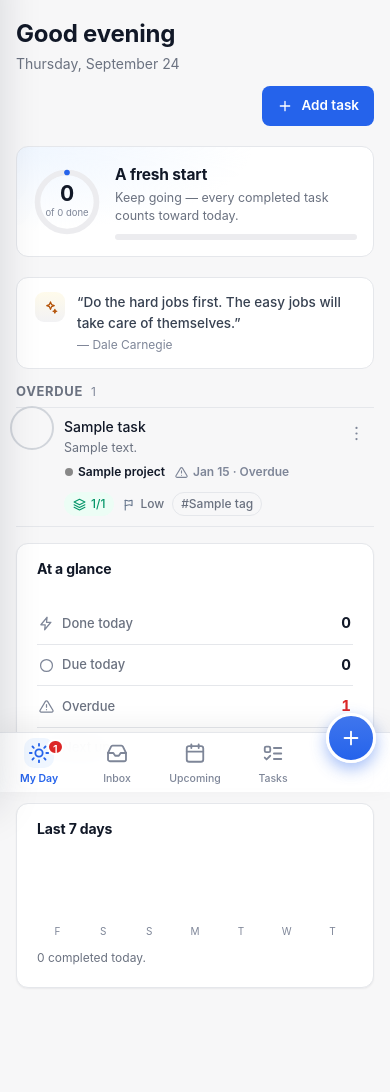
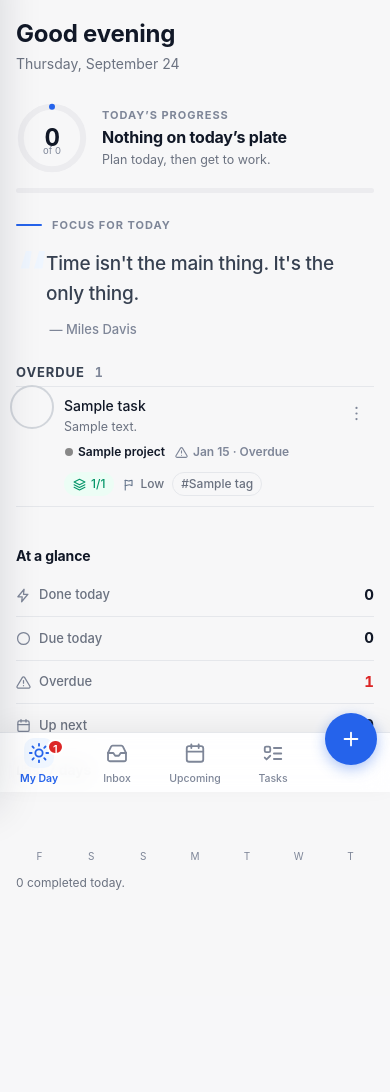
Before and after one commit to anrmz/django-task-manager, a Django app: page /my-day/ in a window 390 px wide. Shown: the part 52-1144 px from the top of the page. After the commit the page ends 942 px from the top, so only its background shows below. Run offline with Django 5.2, Linux system fonts and the light colour scheme; a user stored in the database is signed in; tables that the repository leaves empty hold one stand-in row (values such as "Sample post"); some web fonts are replaced.

Commit message:
Refine mobile My Day UX and quote experience

```diff
--- a/static/css/dashboard.css
+++ b/static/css/dashboard.css
@@ -25,23 +25,58 @@
     gap: 16px;
 }
 
-/* ---- Progress ring ------------------------------------------------------ */
+/* ---- My Day vertical rhythm: intent-driven spacing, no stacked cards ---- */
 
-.ring-card {
+.my-day .dash-main {
+    gap: 0;
+}
+.my-day .my-day-progress {
+    margin-bottom: var(--sp-5);
+}
+.my-day .my-day-progress + .editorial-quote {
+    margin-top: var(--sp-1);
+}
+.my-day .editorial-quote {
+    margin-bottom: var(--sp-7);
+}
+.my-day .editorial-quote + .list-section {
+    margin-top: 0;
+}
+.my-day .dash-main .list-section {
+    margin-top: var(--sp-6);
+}
+
+/* ---- My Day: progress — a quiet, full-bleed "today" summary ------------ */
+
+.my-day .eyebrow {
+    font-size: 11px;
+    font-weight: 700;
+    letter-spacing: 0.09em;
+    text-transform: uppercase;
+    color: var(--faint);
+}
+
+.my-day-progress {
+    display: flex;
+    flex-direction: column;
+    gap: 16px;
+}
+.my-day-progress__main {
     display: flex;
     align-items: center;
-    gap: 22px;
-    padding: 20px 22px;
-    background:
-        radial-gradient(120% 140% at 0% 0%, var(--primary-soft), transparent 55%),
-        var(--surface);
+    gap: 20px;
 }
 
+/* Reusable ring — it is the circle geometry only; the card around it is gone */
 .ring-wrap {
     position: relative;
     width: 76px;
     height: 76px;
     flex: none;
+}
+.my-day .ring-wrap {
+    width: 80px;
+    height: 80px;
 }
 .ring {
     display: block;
@@ -49,6 +84,10 @@
     height: 76px;
     transform: rotate(-90deg);
     overflow: visible;
+}
+.my-day .ring {
+    width: 80px;
+    height: 80px;
 }
 .ring--lg {
     width: 96px;
@@ -70,88 +109,149 @@
 .ring-center {
     position: absolute;
     inset: 0;
-    display: flex;
-    flex-direction: column;
-    align-items: center;
-    justify-content: center;
-    gap: 0;
+    display: grid;
+    place-items: center;
     text-align: center;
 }
 .ring-center__value {
-    font-size: 22px;
+    grid-area: 1 / 1;
+    font-size: 24px;
     font-weight: 750;
     letter-spacing: -0.02em;
     line-height: 1;
     color: var(--text);
     font-variant-numeric: tabular-nums;
+    max-width: 100%;
+    overflow: hidden;
+    white-space: nowrap;
+    text-overflow: ellipsis;
+    padding-inline: 6px;
 }
 .ring-center__label {
-    margin-top: 2px;
-    font-size: 10px;
+    grid-area: 1 / 1;
+    align-self: end;
+    justify-self: center;
+    font-size: 9.5px;
+    line-height: 1;
     color: var(--faint);
     white-space: nowrap;
+    overflow: hidden;
+    text-overflow: ellipsis;
+    max-width: calc(100% - 4px);
+    padding-bottom: 12px;
+}
+.ring-center__label::after {
+    content: "";
+    display: block;
+    height: 6px;
 }
 .ring--lg + .ring-center .ring-center__value {
     font-size: 26px;
 }
 
-.ring-aside {
+.my-day-progress__copy {
     min-width: 0;
+    display: flex;
+    flex-direction: column;
+    gap: 3px;
+}
+.my-day-progress__title {
+    font-size: 17px;
+    font-weight: 750;
+    letter-spacing: -0.012em;
+    line-height: 1.3;
+    color: var(--text);
+}
+.my-day-progress__sub {
+    font-size: 13px;
+    line-height: 1.45;
+    color: var(--muted);
+}
+.my-day-progress__bar {
+    display: flex;
+    align-items: center;
+}
+.my-day-progress__bar .progress {
+    height: 5px;
     flex: 1;
 }
-.ring-aside__title {
-    font-size: 16.5px;
+
+/* ---- My Day: focus quote — editorial, typography-led -------------------- */
+
+.editorial-quote {
+    position: relative;
+    max-width: 46em;
+}
+.editorial-quote__label {
+    display: flex;
+    align-items: center;
+    gap: 10px;
+    font-size: 11px;
     font-weight: 700;
-    letter-spacing: -0.01em;
-    color: var(--text);
+    letter-spacing: 0.09em;
+    text-transform: uppercase;
+    color: var(--faint);
 }
-.ring-aside__sub {
+.editorial-quote__rule {
+    width: 26px;
+    height: 2px;
+    border-radius: 99px;
+    background: var(--primary);
+    flex: none;
+}
+.editorial-quote__block {
+    margin: 16px 0 0;
+    position: relative;
+}
+.editorial-quote__text {
+    position: relative;
+    margin: 0;
+    padding-left: 30px;
+    font-size: 20px;
+    font-weight: 450;
+    line-height: 1.55;
+    letter-spacing: -0.012em;
+    color: var(--text-secondary);
+    text-wrap: pretty;
+}
+.editorial-quote__text::before {
+    content: "\201C";
+    position: absolute;
+    left: 0;
+    top: -6px;
+    font-size: 58px;
+    line-height: 1;
+    font-weight: 750;
+    color: var(--primary-soft);
+    pointer-events: none;
+    user-select: none;
+    z-index: 0;
+}
+.editorial-quote__cite {
+    position: relative;
+    display: block;
+    margin-top: 12px;
+    padding-left: 30px;
     font-size: 13px;
-    color: var(--muted);
-    margin-top: 3px;
-}
-.ring-aside .progress {
-    margin-top: 12px;
+    font-weight: 500;
+    font-style: normal;
+    color: var(--faint);
 }
 
-/* ---- Quote of the day --------------------------------------------------- */
-
-.quote-card {
-    display: flex;
-    gap: 12px;
-    align-items: flex-start;
-    padding: 14px 18px;
-    border: 1px solid var(--border);
-    border-radius: var(--radius-lg);
-    background: var(--surface);
+@keyframes quote-in {
+    from {
+        opacity: 0;
+        transform: translateY(6px);
+    }
+    to {
+        opacity: 1;
+        transform: none;
+    }
 }
-.quote-card__mark {
-    display: grid;
-    place-items: center;
-    width: 30px;
-    height: 30px;
-    flex: none;
-    border-radius: 9px;
-    background: linear-gradient(180deg, var(--warning-soft), var(--surface-2));
-    color: var(--warning);
-}
-.quote-card__mark .icon {
-    width: 15px;
-    height: 15px;
-}
-.quote-card__text {
-    min-width: 0;
-}
-.quote-card__body {
-    font-size: 13.5px;
-    font-weight: 550;
-    line-height: 1.5;
-    color: var(--text-secondary);
-}
-.quote-card__who {
-    font-size: 12px;
-    color: var(--faint);
-    margin-top: 3px;
+@media (prefers-reduced-motion: no-preference) {
+    .editorial-quote {
+        animation: quote-in 320ms var(--ease) both;
+    }
 }
 
 .empty-quote {
@@ -557,8 +657,10 @@
     .dash-side {
         display: flex;
         gap: 14px;
+        margin-top: var(--sp-6);
     }
-    .ring-card,
+
+    /* Productivity hero keeps its compact row on mobile */
     .kpi-ring-card {
         display: flex;
         flex-direction: row;
@@ -566,35 +668,65 @@
         gap: 14px;
         padding: 16px;
     }
-    .ring-wrap,
     .kpi-ring-card .ring-wrap {
         width: 68px;
         height: 68px;
         flex: none;
     }
-    .ring-card .ring,
-    .ring--lg,
-    .kpi-ring-card .ring {
+    .kpi-ring-card .ring--lg {
         width: 68px;
         height: 68px;
     }
-    .ring--lg + .ring-center .ring-center__value,
     .kpi-ring-card .ring-center__value {
         font-size: 20px;
     }
-    .ring-center__label {
-        font-size: 9.5px;
+
+    /* My Day progress: ring scales to the smallest phones, text never clips */
+    .my-day .ring-wrap,
+    .my-day .ring {
+        width: 72px;
+        height: 72px;
     }
-    .ring-aside__title {
-        font-size: 15.5px;
+    .my-day-progress {
+        gap: 14px;
     }
-    .ring-aside__sub {
+    .my-day-progress__main {
+        gap: 14px;
+    }
+    .my-day-progress__title {
+        font-size: 16px;
+    }
+    .my-day-progress__sub {
         font-size: 12.5px;
-        line-height: 1.45;
+        line-height: 1.42;
     }
-    .ring-aside .progress {
-        margin-top: 9px;
+
+    /* Editorial quote reads large on touch screens */
+    .editorial-quote__text {
+        font-size: 19px;
     }
+
+    /* "At a glance" + chart lose their card backing on mobile */
+    .my-day .dash-card--side {
+        background: transparent;
+        border: 0;
+        box-shadow: none;
+    }
+    .my-day .dash-card--side .dash-card__head {
+        padding: 0 0 var(--sp-2);
+    }
+    .my-day .dash-card--side .dash-card__body {
+        padding: 0;
+    }
+    .glance-row {
+        padding: 10px 0;
+    }
+
+    /* Compress the "next 7 days" footnote inside its list section */
+    .list-section .page-sub.mt-8 {
+        margin-top: var(--sp-3);
+    }
+
     .bars-compare {
         gap: 8px;
     }
--- a/static/css/responsive.css
+++ b/static/css/responsive.css
@@ -141,17 +141,22 @@
     .mobile-tab--add .mobile-tab__dot {
         display: grid;
         place-items: center;
-        width: 50px;
-        height: 50px;
+        width: 52px;
+        height: 52px;
         border-radius: 50%;
-        background: linear-gradient(180deg, color-mix(in srgb, var(--primary) 88%, #fff), var(--primary));
+        background: var(--primary);
         color: var(--on-primary);
-        box-shadow: 0 6px 16px color-mix(in srgb, var(--primary) 42%, transparent);
-        border: 3px solid var(--surface);
-        transition: transform var(--t-fast), box-shadow var(--t-fast);
+        border: 0;
+        box-shadow: 0 4px 14px color-mix(in srgb, var(--primary) 38%, transparent);
+        transition: transform var(--t-fast), box-shadow var(--t-fast), background var(--t-fast);
+        -webkit-tap-highlight-color: transparent;
+    }
+    .mobile-tab--add .mobile-tab__dot:hover {
+        background: var(--primary-hover);
     }
     .mobile-tab--add .mobile-tab__dot:active {
         transform: scale(0.94);
+        box-shadow: 0 2px 8px color-mix(in srgb, var(--primary) 30%, transparent);
     }
     .mobile-tab--add .mobile-tab__dot:focus-visible {
         outline: 2px solid var(--ring);
@@ -311,12 +316,30 @@
         min-height: 48px;
     }
 
-    /* My Day rhythm: rely on the flex gap, never double up on section margins */
-    .dash-main {
-        gap: 14px;
+    /* My Day rhythm is owned by dashboard.css — undo the generic flex gap */
+    .my-day .dash-main {
+        gap: 0;
     }
-    .dash-main .list-section {
+    .my-day .dash-main .list-section {
+        margin-top: var(--sp-5);
+    }
+    .my-day .my-day-progress {
+        margin-bottom: var(--sp-4);
+    }
+    .my-day .my-day-progress + .editorial-quote {
+        margin-top: var(--sp-2);
+    }
+    .my-day .editorial-quote {
+        margin-bottom: var(--sp-6);
+    }
+    .my-day .editorial-quote + .list-section {
         margin-top: 0;
+    }
+    .my-day .page-head {
+        margin-bottom: var(--sp-4);
+    }
+    .my-day .page-head-actions .btn-primary {
+        display: none;
     }
 
     /* Empty states: compact, still friendly */
--- a/static/css/tasks.css
+++ b/static/css/tasks.css
@@ -24,6 +24,9 @@
     color: var(--faint);
     text-decoration: line-through;
     text-decoration-color: var(--border-strong);
+}
+.task-item.is-completed .task__body {
+    opacity: 0.72;
 }
 
 /* Primary interaction: the checkbox */
@@ -271,19 +274,21 @@
 .list-section__head {
     display: flex;
     align-items: baseline;
-    gap: 8px;
-    margin-bottom: 6px;
+    gap: 10px;
+    margin-bottom: 4px;
 }
 .list-section__head h2 {
     font-size: 13px;
-    font-weight: 650;
+    font-weight: 750;
     text-transform: uppercase;
-    letter-spacing: 0.05em;
-    color: var(--muted);
+    letter-spacing: 0.07em;
+    color: var(--text-secondary);
 }
 .list-section__head .count {
-    font-size: 12px;
+    font-size: 12.5px;
+    font-weight: 650;
     color: var(--faint);
+    font-variant-numeric: tabular-nums;
 }
 
 /* ---- Detail page ------------------------------------------------------ */
--- a/static/js/tasks.js
+++ b/static/js/tasks.js
@@ -21,7 +21,7 @@
 
     function needsReload() {
         // My Day renders aggregate counts/progress that must re-sync.
-        return document.querySelector(".progress-card") !== null;
+        return document.querySelector(".progress-card, .my-day-progress") !== null;
     }
 
     function navCounter(name) {
--- a/tasks/views.py
+++ b/tasks/views.py
@@ -38,7 +38,7 @@ from django.views.decorators.http import require_POST
 
 from .forms import ProjectForm, QuickAddForm, RegisterForm, TaskForm, UserPreferencesForm
 from .models import Project, Subtask, Tag, Task, TaskEvent, UserSettings, log_task_event
-from .quotes import quote_for
+from .quotes import rotating_quote
 
 STATUS = Task.Status
 PRIORITY = Task.Priority
@@ -276,7 +276,7 @@ def my_day(request):
         "progress_done": completed_count,
         "progress_total": plate_total,
         "progress_pct": round((completed_count / plate_total) * 100) if plate_total else 0,
-        "quote": quote_for(today),
+        "quote": rotating_quote(request, today),
         "week_trend": week_trend,
         "week_peak": week_peak,
     }
--- a/templates/tasks/my_day.html
+++ b/templates/tasks/my_day.html
@@ -3,6 +3,8 @@
 {% block title %}My Day · Task Manager{% endblock %}
 
 {% block content %}
+<div class="my-day">
+
     <div class="page-head">
         <div class="title-block">
             <h1 class="page-title">{{ greeting }}</h1>
@@ -19,7 +21,8 @@
     <div class="dash">
         <div class="dash-main">
 
-        <section class="progress-card ring-card" aria-label="Your progress today">
+            <section class="my-day-progress" aria-label="Your progress today">
+                <div class="my-day-progress__main">
                     <div class="ring-wrap">
                         <svg class="ring" viewBox="0 0 120 120" role="img" aria-label="{{ progress_done }} of {{ progress_total }} completed · {{ progress_pct }} percent">
                             <circle class="ring__track" cx="60" cy="60" r="52"></circle>
@@ -27,30 +30,40 @@
                         </svg>
                         <div class="ring-center">
                             <span class="ring-center__value">{{ progress_done }}</span>
-                    <span class="ring-center__label">of {{ progress_total }} done</span>
+                            <span class="ring-center__label">of {{ progress_total }}</span>
                         </div>
                     </div>
-            <div class="ring-aside">
-                <p class="ring-aside__title">
-                    {% if progress_pct %}You&rsquo;re {{ progress_pct }}% there{% else %}A fresh start{% endif %}
+                    <div class="my-day-progress__copy">
+                        <span class="eyebrow">Today&rsquo;s progress</span>
+                        <p class="my-day-progress__title">
+                            {% if progress_total == 0 %}Nothing on today&rsquo;s plate
+                            {% elif progress_pct == 100 %}Perfect day
+                            {% else %}You&rsquo;re {{ progress_pct }}% there{% endif %}
                         </p>
-                <p class="ring-aside__sub">Keep going &mdash; every completed task counts toward today.</p>
-                <div class="progress" style="--pct: {{ progress_pct }}%"><span></span></div>
+                        <p class="my-day-progress__sub">
+                            {% if progress_total == 0 %}Plan today, then get to work.
+                            {% elif progress_pct == 100 %}Everything due today is done.
+                            {% else %}{{ progress_done }} of {{ progress_total }} complete &middot; keep going.{% endif %}
+                        </p>
+                    </div>
+                </div>
+                <div class="my-day-progress__bar">
+                    <span class="progress" role="progressbar" aria-valuenow="{{ progress_pct }}" aria-valuemin="0" aria-valuemax="100" style="--pct: {{ progress_pct }}%"><span></span></span>
                 </div>
             </section>
 
             {% if quote %}
-        <div class="quote-card">
-            <span class="quote-card__mark" aria-hidden="true">{% icon 'sparkles' %}</span>
-            <div class="quote-card__text">
-                <p class="quote-card__body">&ldquo;{{ quote.0 }}&rdquo;</p>
-                <p class="quote-card__who">&mdash; {{ quote.1 }}</p>
-            </div>
-        </div>
+            <section class="editorial-quote" aria-label="Focus for today">
+                <p class="editorial-quote__label"><span class="editorial-quote__rule" aria-hidden="true"></span>Focus for today</p>
+                <blockquote class="editorial-quote__block">
+                    <p class="editorial-quote__text">{{ quote.0 }}</p>
+                    <cite class="editorial-quote__cite">&nbsp;&mdash;&nbsp;{{ quote.1 }}</cite>
+                </blockquote>
+            </section>
             {% endif %}
 
             {% if overdue %}
-        <div class="list-section">
+            <section class="list-section">
                 <div class="list-section__head">
                     <h2>Overdue</h2><span class="count">{{ overdue|length }}</span>
                 </div>
@@ -59,11 +72,11 @@
                     {% include "components/task_item.html" %}
                     {% endfor %}
                 </div>
-        </div>
+            </section>
             {% endif %}
 
             {% if due_today %}
-        <div class="list-section">
+            <section class="list-section">
                 <div class="list-section__head">
                     <h2>Due today</h2><span class="count">{{ due_today|length }}</span>
                 </div>
@@ -72,13 +85,26 @@
                     {% include "components/task_item.html" %}
                     {% endfor %}
                 </div>
+            </section>
+            {% endif %}
+
+            {% if done_today %}
+            <section class="list-section">
+                <div class="list-section__head">
+                    <h2>Completed</h2><span class="count">{{ done_today|length }}</span>
                 </div>
+                <div class="task-list">
+                    {% for task in done_today|slice:":10" %}
+                    {% include "components/task_item.html" %}
+                    {% endfor %}
+                </div>
+            </section>
             {% endif %}
 
             {% if next_up %}
-        <div class="list-section">
+            <section class="list-section">
                 <div class="list-section__head">
-                <h2>Next up</h2><span class="count">{{ next_up|length }} tomorrow</span>
+                    <h2>Up next</h2><span class="count">{{ next_up|length }}</span>
                 </div>
                 <div class="task-list">
                     {% for task in next_up %}
@@ -86,25 +112,12 @@
                     {% endfor %}
                 </div>
                 {% if later_week_count %}
-            <p class="page-sub mt-8" style="font-size:12.5px;">
+                <p class="page-sub mt-8" style="font-size: 12.5px; padding-left: 2px;">
                     {{ later_week_count }} more due in the next 7 days &middot;
                     <a href="{% url 'upcoming' %}" style="color: var(--primary); font-weight: 600;">See upcoming</a>
                 </p>
                 {% endif %}
-        </div>
-        {% endif %}
-
-        {% if done_today %}
-        <div class="list-section">
-            <div class="list-section__head">
-                <h2>Completed today</h2><span class="count">{{ done_today|length }}</span>
-            </div>
-            <div class="task-list">
-                {% for task in done_today|slice:":10" %}
-                {% include "components/task_item.html" %}
-                {% endfor %}
-            </div>
-        </div>
+            </section>
             {% endif %}
 
         </div>
@@ -127,7 +140,7 @@
                             <span class="glance-row__val">{{ overdue|length }}</span>
                         </div>
                         <div class="glance-row">
-                        <span class="glance-row__key">{% icon 'calendar' %}Next up</span>
+                            <span class="glance-row__key">{% icon 'calendar' %}Up next</span>
                             <span class="glance-row__val">{{ next_up|length }}</span>
                         </div>
                     </div>
@@ -151,7 +164,7 @@
                             {% for day in week_trend %}<span>{{ day.label|slice:":1" }}</span>{% endfor %}
                         </div>
                     </div>
-                <p class="small muted" style="margin-top:10px;">
+                    <p class="small muted" style="margin-top: 10px;">
                         {{ week_trend.6.count }} completed today.
                     </p>
                 </div>
@@ -172,4 +185,5 @@
         {% endif %}
     </div>
     {% endif %}
+</div>
 {% endblock %}
```
Also changed, not shown: tasks/quotes.py (+96 -24 lines), tasks/tests.py (+39 -7 lines). Lines whose indentation alone changed are shown as unchanged.
